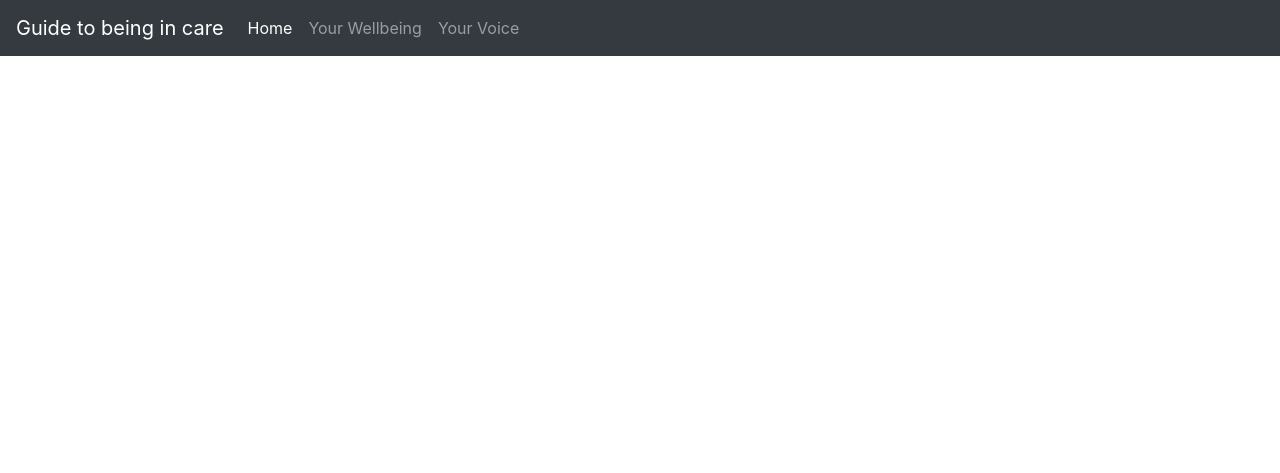
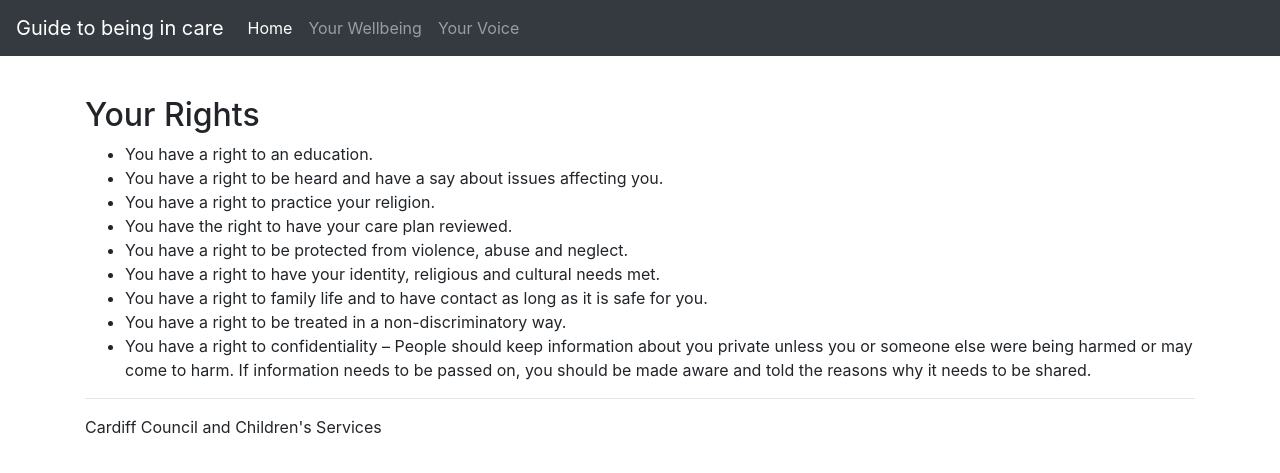
Before and after one commit to pyjaks/Guide-to-Being-in-Care-FYP, a Django app: page /main/your-rights in a window 1280 px wide. Shown: the top 473 px of the page. Run offline with Django 3.2, Linux system fonts and the light colour scheme; some libraries are stand-ins or nearby versions.

Commit message:
refactor templates

```diff
--- a/guide/main/templates/main/base.html
+++ b/guide/main/templates/main/base.html
@@ -9,12 +9,21 @@
 
 <body>
     <div id="sidebar">
-        {% block sidebar %}
-        {% endblock %}
+        {% block sidebar %} {% endblock %}
     </div>
-
     <div id="content">
         {% block content %} {% endblock %}
     </div>
+    <div id="footer">
+        <footer class="container">
+            <hr>
+            <p>Cardiff Council and Children's Services</p>
+        </footer>
+    </div>
+
+    <script src="https://code.jquery.com/jquery-3.2.1.slim.min.js" integrity="sha384-KJ3o2DKtIkvYIK3UENzmM7KCkRr/rE9/Qpg6aAZGJwFDMVNA/GpGFF93hXpG5KkN" crossorigin="anonymous"></script>
+    <script>window.jQuery || document.write('<script src="../../assets/js/vendor/jquery-slim.min.js"><\/script>')</script>
+    <script src="../../assets/js/vendor/popper.min.js"></script>
+    <script src="../../dist/js/bootstrap.min.js"></script>
 </body>
 </html>
--- a/guide/main/templates/main/your-rights.html
+++ b/guide/main/templates/main/your-rights.html
@@ -1,8 +1,7 @@
 {% extends "base.html" %}
 {% block content %}
-
 <body>
-<nav class="navbar navbar-expand-md navbar-dark fixed-top bg-dark">
+    <nav class="navbar navbar-expand-md navbar-dark fixed-top bg-dark">
       <a class="navbar-brand" href="#">Guide to being in care</a>
       <button class="navbar-toggler" type="button" data-toggle="collapse" data-target="#navbarsExampleDefault" aria-controls="navbarsExampleDefault" aria-expanded="false" aria-label="Toggle navigation">
         <span class="navbar-toggler-icon"></span>
@@ -19,7 +18,7 @@
             <li class="nav-item">
             <a class="nav-link" href="#">Your Voice</a>
           </li>
-            <!-- drop down
+            <!---------------- drop down
           <li class="nav-item dropdown">
             <a class="nav-link dropdown-toggle" href="http://example.com" id="dropdown01" data-toggle="dropdown" aria-haspopup="true" aria-expanded="false">Dropdown</a>
             <div class="dropdown-menu" aria-labelledby="dropdown01">
@@ -28,10 +27,27 @@
               <a class="dropdown-item" href="#">Something else here</a>
             </div>
           </li>
-          ---->
+          ------------------------->
         </ul>
       </div>
     </nav>
+    <main role="main">
+        <div class="container pt-5 mt-5">
+            <h2>Your Rights</h2>
+        <ul>
+            <li>You have a right to an education. </li>
+            <li>You have a right to be heard and have a say about issues affecting you.</li>
+            <li>You have a right to practice your religion.</li>
+            <li>You have the right to have your care plan reviewed.</li>
+            <li>You have a right to be protected from violence, abuse and neglect.</li>
+            <li>You have a right to have your identity, religious and cultural needs met.</li>
+            <li>You have a right to family life and to have contact as long as it is safe for you.</li>
+            <li>You have a right to be treated in a non-discriminatory way.</li>
+            <li>You have a right to confidentiality – People should keep information about you private unless you or someone
+            else were being harmed or may come to harm. If information needs to be passed on, you should be made aware and
+            told the reasons why it needs to be shared.</li>
+        </div>
+    </main>
 </body>
 
 {% endblock %}
```
Also changed, not shown: guide/main/templates/main/age-check.html (+5 -2 lines), guide/main/templates/main/home.html (+1 -12 lines).
